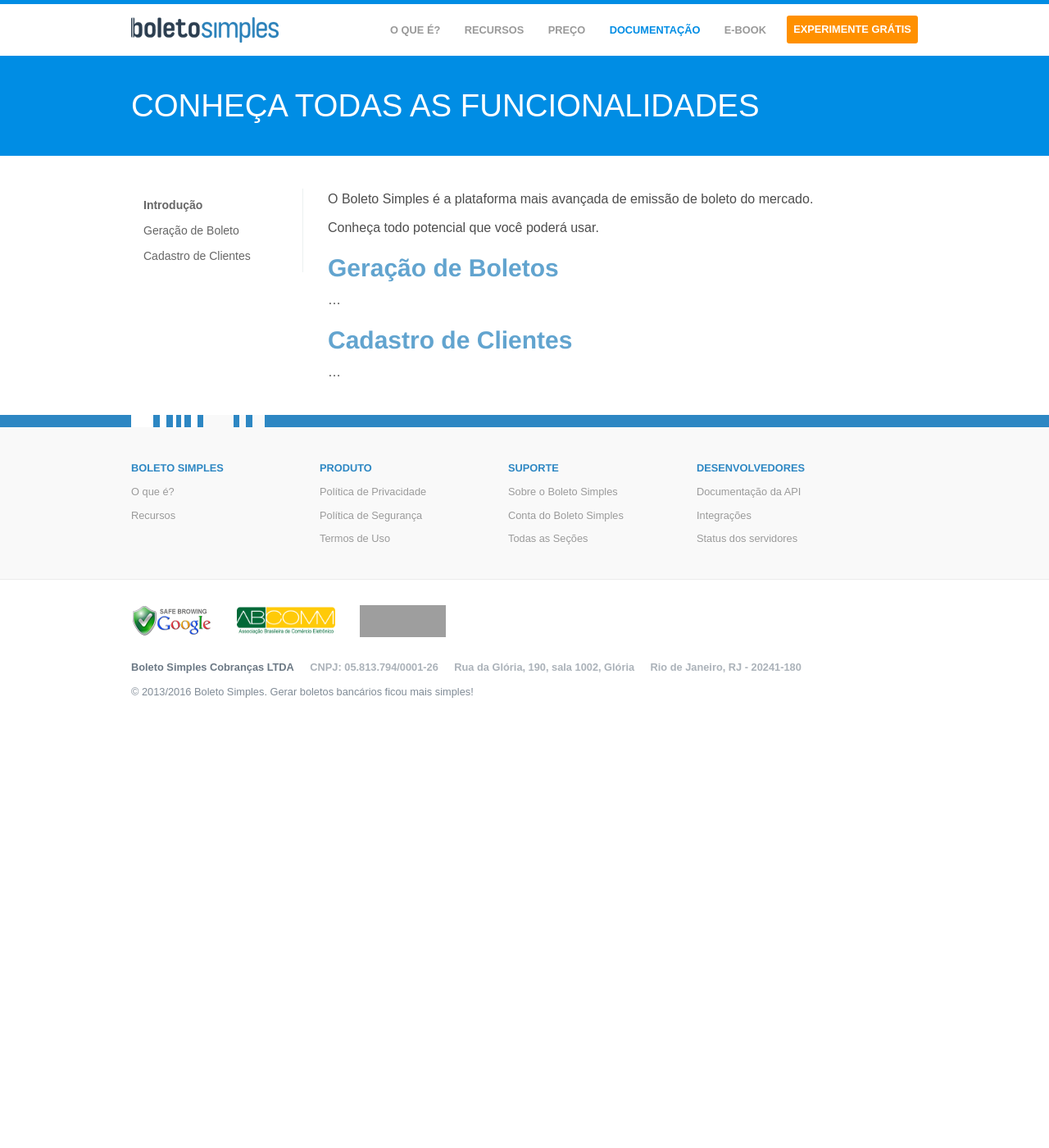
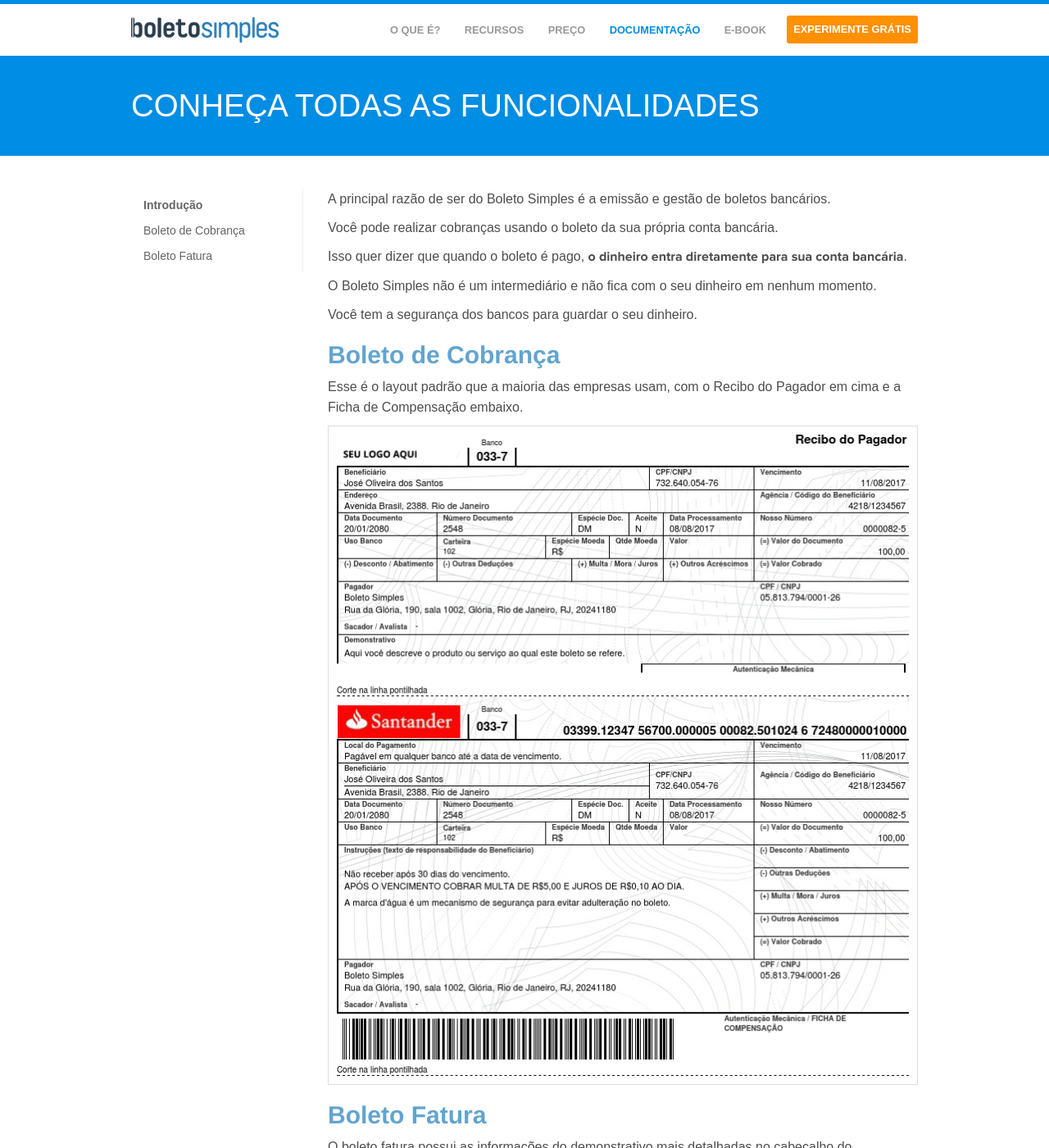
Before and after one commit to BoletoSimples/boletosimples-features, a Jekyll site: the page built from index.markdown, in a window 1280 px wide and 1400 px high. Shown: the whole window at 82% size. Built offline with Jekyll 4.4.1, drawn with Linux system fonts in a browser that asks for light colours; some of the changed text lies outside the part shown; grey boxes are pictures that could not be loaded.

Commit message:
Updated Index

```diff
--- a/index.markdown
+++ b/index.markdown
@@ -1,19 +1,29 @@
 ---
-title: Introdução
+title: Emissão de Boleto Bancário
 anchors:
-  geração-de-boletos: Geração de Boleto
-  cadastro-de-clientes: Cadastro de Clientes
+  boleto-de-cobrança: Boleto de Cobrança
+  boleto-fatura: Boleto Fatura
 layout: default
 ---
 
-O Boleto Simples é a plataforma mais avançada de emissão de boleto do mercado.
+A principal razão de ser do Boleto Simples é a emissão e gestão de boletos bancários.
 
-Conheça todo potencial que você poderá usar.
+Você pode realizar cobranças usando o boleto da sua própria conta bancária.
 
-## Geração de Boletos
+Isso quer dizer que quando o boleto é pago, **o dinheiro entra diretamente para sua conta bancária**.
 
-...
+O Boleto Simples não é um intermediário e não fica com o seu dinheiro em nenhum momento.
 
-## Cadastro de Clientes
+Você tem a segurança dos bancos para guardar o seu dinheiro.
 
-...
+## Boleto de Cobrança
+
+Esse é o layout padrão que a maioria das empresas usam, com o Recibo do Pagador em cima e a Ficha de Compensação embaixo.
+
+![01-4af0204139d442b47e40ff6d42547c33fdb9559a9317467f3d2b2c48dd8c682c.jpg](/uploads/01-4af0204139d442b47e40ff6d42547c33fdb9559a9317467f3d2b2c48dd8c682c.jpg)
+
+## Boleto Fatura
+
+O boleto fatura possui as informações do demonstrativo mais detalhadas no cabeçalho do documento.
+
+![03-c1af5ceb5cc13511d5a19051d640ec77ebe56a4adbeaa3d40e8ac822d05520e3.jpg](/uploads/03-c1af5ceb5cc13511d5a19051d640ec77ebe56a4adbeaa3d40e8ac822d05520e3.jpg)
```
